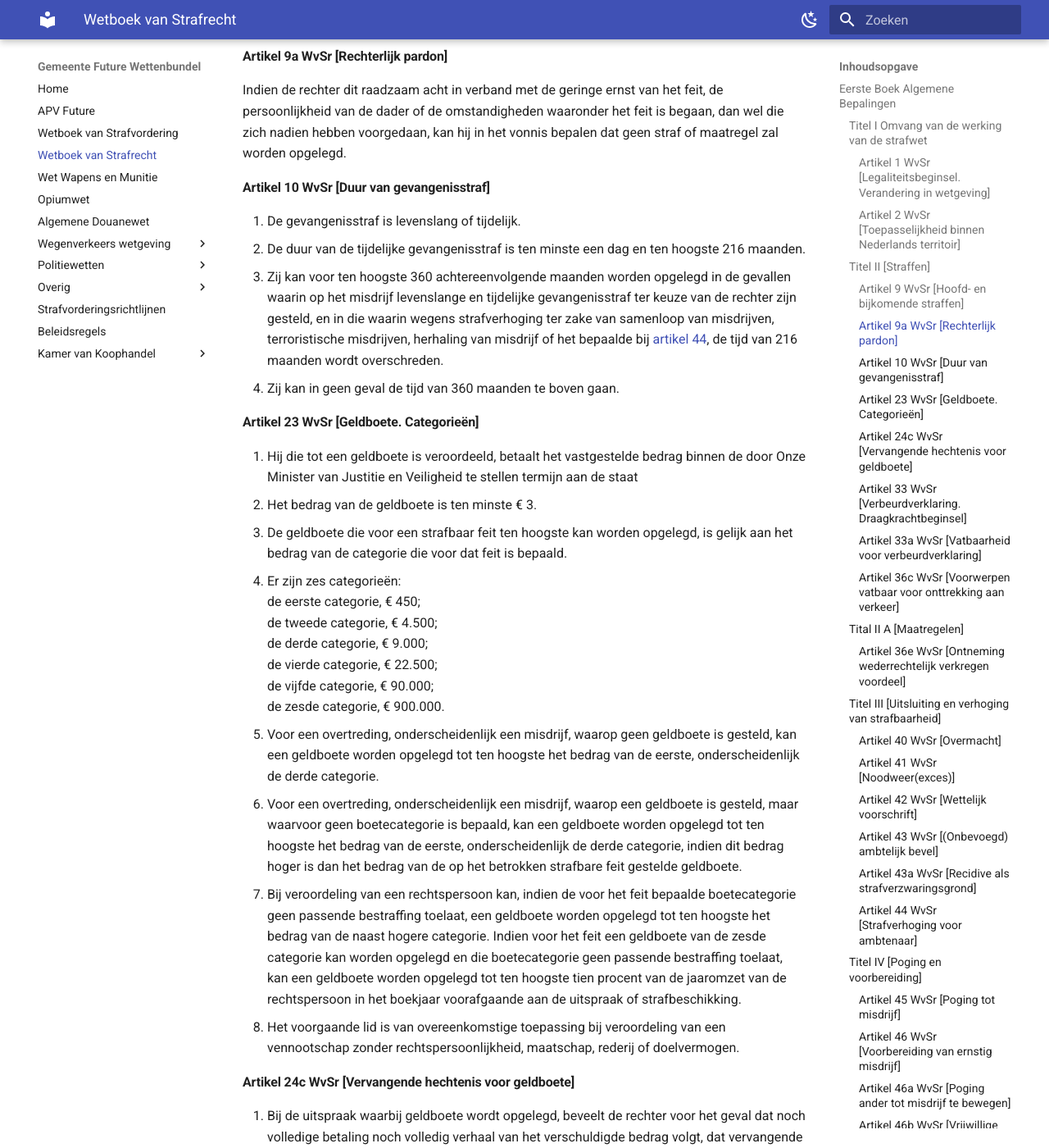
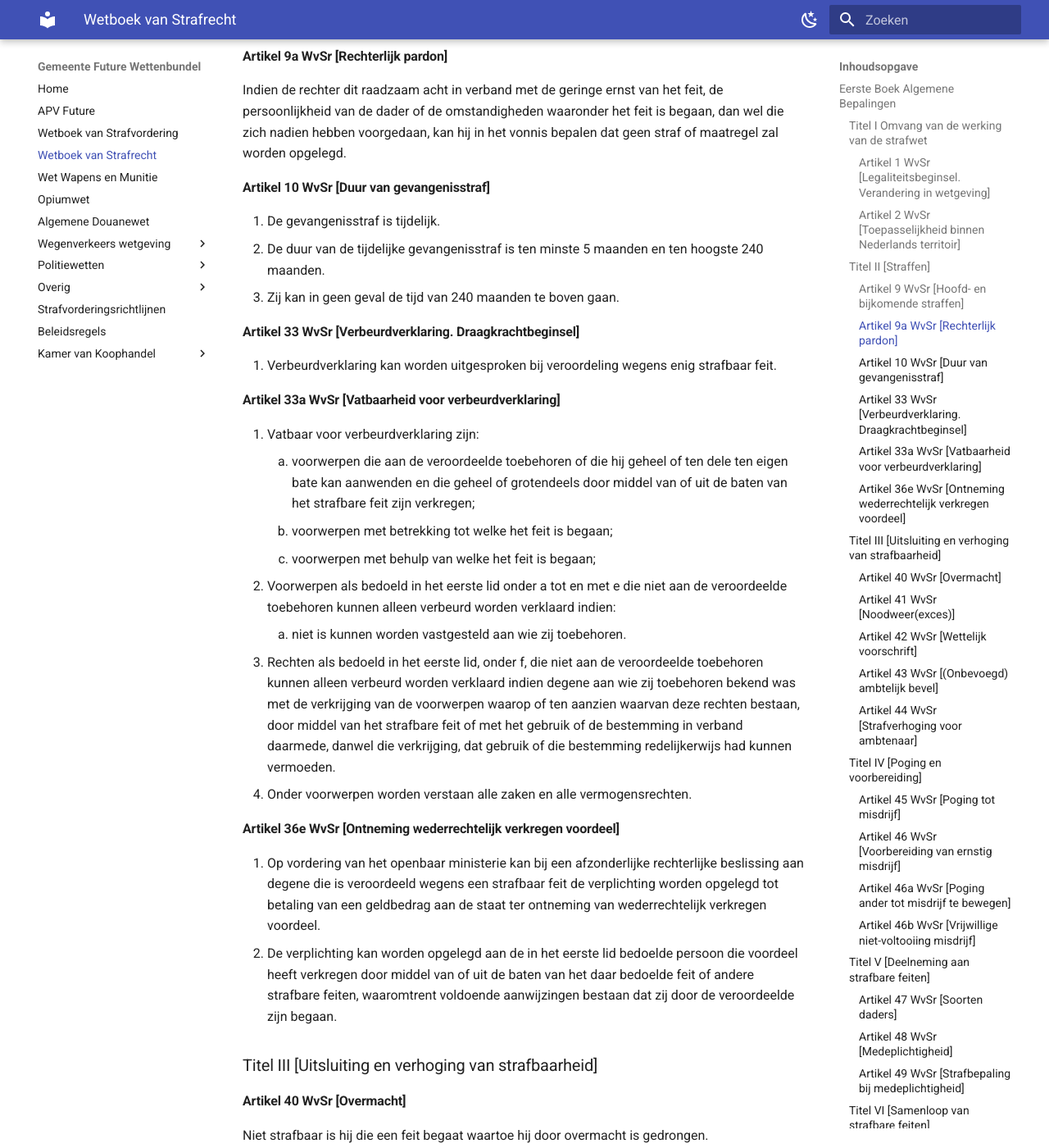
Before and after one commit to EnriqueFernandez20/FutureRP-Wettenbundel, an MkDocs documentation site: the page built from docs/wetboek-van-strafrecht.md, in a window 1280 px wide and 1400 px high, scrolled down 1241 px. Shown: the whole window at 82% size. Built offline with MkDocs 1.6.1 and Material for MkDocs 9.7.7, drawn with Linux system fonts in a browser that asks for light colours; some of the changed text lies outside the part shown.

Commit message:
Update wetboek-van-strafrecht.md

```diff
--- a/docs/wetboek-van-strafrecht.md
+++ b/docs/wetboek-van-strafrecht.md
@@ -29,8 +29,8 @@ De Nederlandse strafwet is toepasselijk op ieder die zich in Nederland aan enig
         - 3° openbaarmaking van de rechterlijke uitspraak.
 2. Ten aanzien van misdrijven die worden bedreigd met een vrijheidsstraf of een geldboete of ten aanzien van overtredingen die worden bedreigd met een vrijheidsstraf kan, behoudens in bij de wet bepaalde gevallen, in plaats daarvan een taakstraf worden opgelegd.
 3. In het geval gevangenisstraf, hechtenis, vervangende hechtenis daaronder niet begrepen, of een taakstraf wordt opgelegd, kan tevens een geldboete worden opgelegd.
-4. In geval van veroordeling tot gevangenisstraf of tot hechtenis, vervangende hechtenis daaronder niet begrepen, waarvan het onvoorwaardelijk ten uitvoer te leggen deel ten hoogste zes maanden bedraagt, kan de rechter tevens een taakstraf opleggen.
-5. Een bijkomende straf kan, in de gevallen waarin de wet haar oplegging toelaat, zowel afzonderlijk als te zamen met hoofdstraffen en met andere bijkomende straffen worden opgelegd.
+4. In geval van veroordeling tot gevangenisstraf of tot hechtenis, vervangende hechtenis daaronder niet begrepen, waarvan het onvoorwaardelijk ten uitvoer te leggen deel ten hoogste 10 maanden bedraagt, kan de rechter tevens een taakstraf opleggen.
+5. Een bijkomende straf kan, in de gevallen waarin de wet haar oplegging toelaat, zowel afzonderlijk als te samen met hoofdstraffen en met andere bijkomende straffen worden opgelegd.
 
 #### Artikel 9a WvSr [Rechterlijk pardon]
 
@@ -38,33 +38,9 @@ Indien de rechter dit raadzaam acht in verband met de geringe ernst van het feit
 
 #### Artikel 10 WvSr [Duur van gevangenisstraf]
 
-1. De gevangenisstraf is levenslang of tijdelijk.
-2. De duur van de tijdelijke gevangenisstraf is ten minste een dag en ten hoogste 216 maanden.
-3. Zij kan voor ten hoogste 360 achtereenvolgende maanden worden opgelegd in de gevallen waarin op het misdrijf levenslange en tijdelijke gevangenisstraf ter keuze van de rechter zijn gesteld, en in die waarin wegens strafverhoging ter zake van samenloop van misdrijven, terroristische misdrijven, herhaling van misdrijf of het bepaalde bij [artikel 44](#artikel-44-wvsr-strafverhoging-voor-ambtenaar), de tijd van 216 maanden wordt overschreden.
-4. Zij kan in geen geval de tijd van 360 maanden te boven gaan.
-
-#### Artikel 23 WvSr [Geldboete. Categorieën]
-
-1. Hij die tot een geldboete is veroordeeld, betaalt het vastgestelde bedrag binnen de door Onze Minister van Justitie en Veiligheid te stellen termijn aan de staat
-2. Het bedrag van de geldboete is ten minste € 3.
-3. De geldboete die voor een strafbaar feit ten hoogste kan worden opgelegd, is gelijk aan het bedrag van de categorie die voor dat feit is bepaald.
-4. Er zijn zes categorieën:
-   de eerste categorie, € 450;
-   de tweede categorie, € 4.500;
-   de derde categorie, € 9.000;
-   de vierde categorie, € 22.500;
-   de vijfde categorie, € 90.000;
-   de zesde categorie, € 900.000.
-5. Voor een overtreding, onderscheidenlijk een misdrijf, waarop geen geldboete is gesteld, kan een geldboete worden opgelegd tot ten hoogste het bedrag van de eerste, onderscheidenlijk de derde categorie.
-6. Voor een overtreding, onderscheidenlijk een misdrijf, waarop een geldboete is gesteld, maar waarvoor geen boetecategorie is bepaald, kan een geldboete worden opgelegd tot ten hoogste het bedrag van de eerste, onderscheidenlijk de derde categorie, indien dit bedrag hoger is dan het bedrag van de op het betrokken strafbare feit gestelde geldboete.
-7. Bij veroordeling van een rechtspersoon kan, indien de voor het feit bepaalde boetecategorie geen passende bestraffing toelaat, een geldboete worden opgelegd tot ten hoogste het bedrag van de naast hogere categorie. Indien voor het feit een geldboete van de zesde categorie kan worden opgelegd en die boetecategorie geen passende bestraffing toelaat, kan een geldboete worden opgelegd tot ten hoogste tien procent van de jaaromzet van de rechtspersoon in het boekjaar voorafgaande aan de uitspraak of strafbeschikking.
-8. Het voorgaande lid is van overeenkomstige toepassing bij veroordeling van een vennootschap zonder rechtspersoonlijkheid, maatschap, rederij of doelvermogen.
-
-#### Artikel 24c WvSr [Vervangende hechtenis voor geldboete]
-
-1. Bij de uitspraak waarbij geldboete wordt opgelegd, beveelt de rechter voor het geval dat noch volledige betaling noch volledig verhaal van het verschuldigde bedrag volgt, dat vervangende hechtenis zal worden toegepast.
-2. De duur van de vervangende hechtenis wordt in gehele dagen, weken of maanden vastgesteld.
-3. De vervangende hechtenis beloopt ten minste één dag en ten hoogste 12 maanden. Voor elke volle € 25 van de geldboete wordt niet meer dan één dag opgelegd.
+1. De gevangenisstraf is tijdelijk.
+2. De duur van de tijdelijke gevangenisstraf is ten minste 5 maanden en ten hoogste 240 maanden.
+3. Zij kan in geen geval de tijd van 240 maanden te boven gaan.
 
 #### Artikel 33 WvSr [Verbeurdverklaring. Draagkrachtbeginsel]
 
@@ -75,28 +51,11 @@ Indien de rechter dit raadzaam acht in verband met de geringe ernst van het feit
 1. Vatbaar voor verbeurdverklaring zijn:
     1. voorwerpen die aan de veroordeelde toebehoren of die hij geheel of ten dele ten eigen bate kan aanwenden en die geheel of grotendeels door middel van of uit de baten van het strafbare feit zijn verkregen;
     2. voorwerpen met betrekking tot welke het feit is begaan;
-    3. voorwerpen met behulp van welke het feit is begaan of voorbereid;
-    4. voorwerpen met behulp van welke de opsporing van het misdrijf is belemmerd;
-    5. voorwerpen die tot het begaan van het misdrijf zijn vervaardigd of bestemd;
-    6. zakelijke rechten op of persoonlijke rechten ten aanzien van de onder a tot en met e bedoelde voorwerpen.
+    3. voorwerpen met behulp van welke het feit is begaan;
 2. Voorwerpen als bedoeld in het eerste lid onder a tot en met e die niet aan de veroordeelde toebehoren kunnen alleen verbeurd worden verklaard indien:
-    1. degene aan wie zij toebehoren bekend was met hun verkrijging door middel van het strafbare feit of met het gebruik of de bestemming in verband daarmede, dan wel die verkrijging, dat gebruik of die bestemming redelijkerwijs had kunnen vermoeden, of
-    2. niet is kunnen worden vastgesteld aan wie zij toebehoren.
+    1. niet is kunnen worden vastgesteld aan wie zij toebehoren.
 3. Rechten als bedoeld in het eerste lid, onder f, die niet aan de veroordeelde toebehoren kunnen alleen verbeurd worden verklaard indien degene aan wie zij toebehoren bekend was met de verkrijging van de voorwerpen waarop of ten aanzien waarvan deze rechten bestaan, door middel van het strafbare feit of met het gebruik of de bestemming in verband daarmede, danwel die verkrijging, dat gebruik of die bestemming redelijkerwijs had kunnen vermoeden.
 4. Onder voorwerpen worden verstaan alle zaken en alle vermogensrechten.
-
-#### Artikel 36c WvSr [Voorwerpen vatbaar voor onttrekking aan verkeer]
-
-Vatbaar voor onttrekking aan het verkeer zijn alle voorwerpen:
-
-1. die geheel of grotendeels door middel van of uit de baten van het feit zijn verkregen;
-2. met betrekking tot welke het feit is begaan;
-3. met behulp van welke het feit is begaan of voorbereid;
-4. met behulp van welke de opsporing van het feit is belemmerd;
-5. die tot het begaan van het feit zijn vervaardigd of bestemd;
-   een en ander voor zover zij van zodanige aard zijn, dat het ongecontroleerde bezit daarvan in strijd is met de wet of met het algemeen belang.
-
-### Tital II A [Maatregelen]
 
 #### Artikel 36e WvSr [Ontneming wederrechtelijk verkregen voordeel]
 
@@ -124,9 +83,14 @@ Niet strafbaar is hij die een feit begaat waartoe hij door overmacht is gedronge
 1. Niet strafbaar is hij die een feit begaat ter uitvoering van een ambtelijk bevel, gegeven door het daartoe bevoegde gezag.
 2. Een onbevoegd gegeven ambtelijk bevel heft de strafbaarheid niet op, tenzij het door de ondergeschikte te goeder trouw als bevoegd gegeven werd beschouwd en de nakoming daarvan binnen de kring van zijn ondergeschiktheid was gelegen.
 
-#### Artikel 43a WvSr [Recidive als strafverzwaringsgrond]
 
-De op een misdrijf gestelde tijdelijke gevangenisstraf of hechtenis kan, met een derde worden verhoogd indien tijdens het plegen van het misdrijf nog geen vijf dagen zijn verlopen.
+
+Tot Hier behandeld
+
+
+
+
+
 
 #### Artikel 44 WvSr [Strafverhoging voor ambtenaar]
 
```
